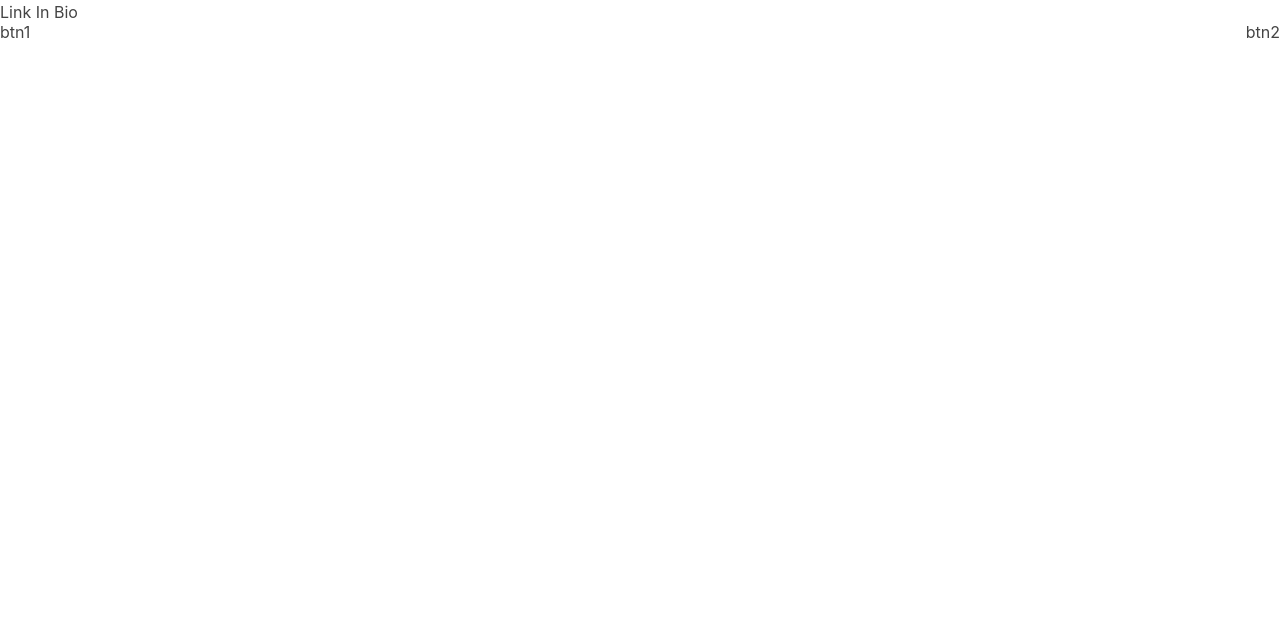
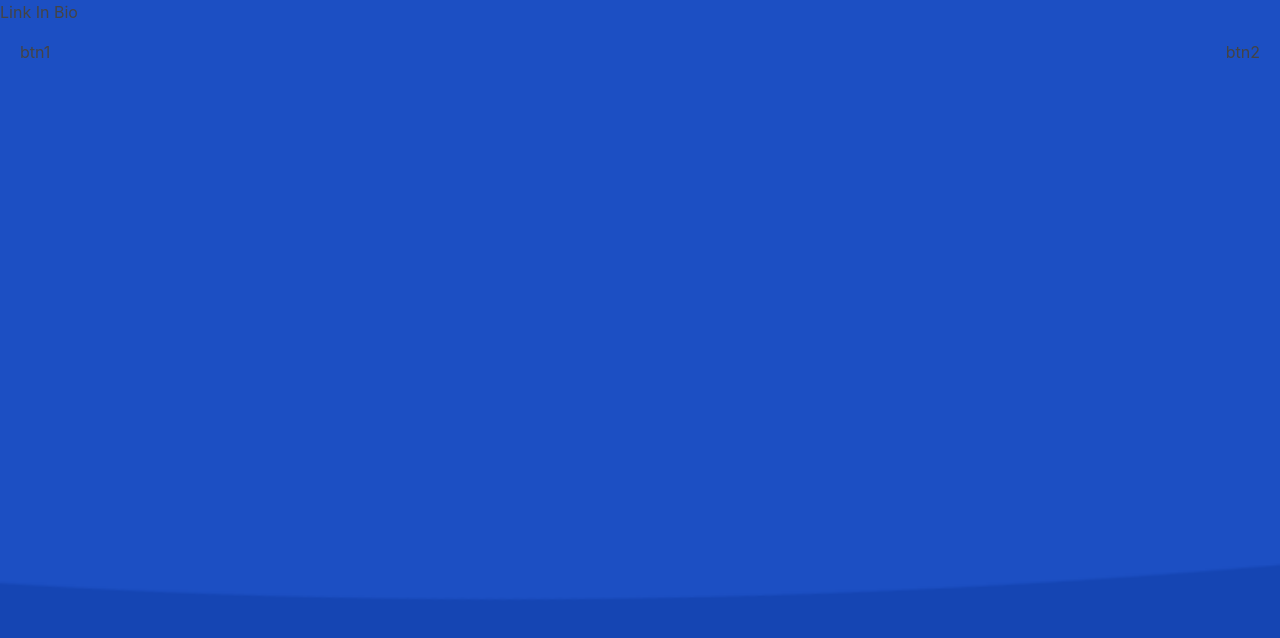
Before and after one commit to Ray27th/sgyouthai-website, a React (Vite) app: page /linkinbio in a window 1280 px wide. Shown: the top 638 px of the page. Built offline with nearby package versions, Linux system fonts and the light colour scheme.

Commit message:
Add background

```diff
--- a/src/pages/LinkInBio.tsx
+++ b/src/pages/LinkInBio.tsx
@@ -1,5 +1,6 @@
 import { useEffect, useState } from "react";
-import { cn } from "@/lib/utils"
+import { cn } from "@/lib/utils";
+import heroBG from "@/assets/hero-bg.png";
 
 export default function LinkInBio() {
   const [showHeader, setShowHeader] = useState(true);
@@ -21,8 +22,13 @@ export default function LinkInBio() {
   }, []);
 
   return (
-    <div className="relative h-[200vh]">
-      <div className={cn("fixed top-5 w-full flex justify-between transition-all", showHeader ? "opacity-1" : "opacity-0")}>
+    <div
+      className="relative h-[200vh] bg-cover bg-no-repeat"
+      style={{
+        backgroundImage: `url(${heroBG})`,
+      }}
+    >
+      <div className={cn("fixed p-5 top-5 w-full flex justify-between transition-all", showHeader ? "opacity-1" : "opacity-0")}>
        <div>btn1</div>
        <div>btn2</div>
       </div>
```
